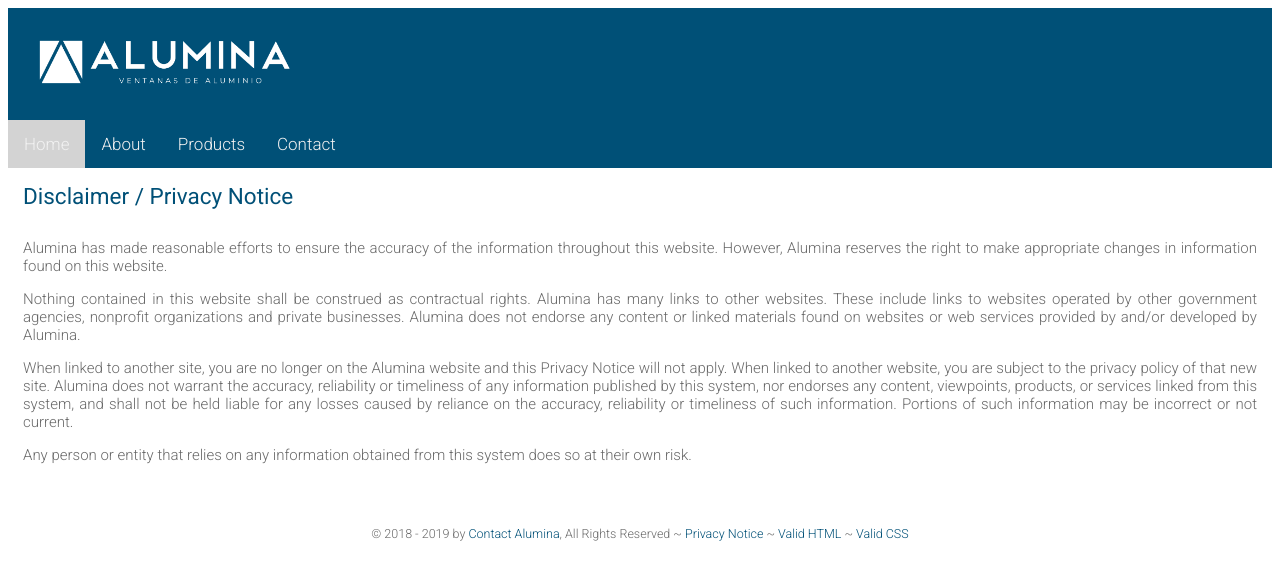
After one commit to karenyoseff/web-120---fall-2019, a PHP site: page /disclaimer.php in a window 1280 px wide. The commit adds this page. Shown: the top 580 px of the page. Run offline with PHP 8.4, Linux system fonts and the light colour scheme.

Commit message:
Add files via upload

```diff
--- a/fp/css/styles.css
+++ b/fp/css/styles.css
@@ -180,8 +180,7 @@
         }
     #logo {
         width: 70%;
-        display:inline-block;
-        float: left;
+
     }
     .gall {
         width:100%;
--- /dev/null
+++ b/fp/disclaimer.php
@@ -0,0 +1,26 @@
+
+
+<?php include "includes/header.php";?>
+
+
+
+<h2 class="pageID"><?=$PageID?></h2>
+
+  </section>
+<section class="gall">
+
+<p>Alumina has made reasonable efforts to ensure the accuracy of the information throughout this website. However, Alumina reserves the right to make appropriate changes in information found on this website.</p>
+
+<p>Nothing contained in this website shall be construed as contractual rights. Alumina  has many links to other websites. These include links to websites operated by other government agencies, nonprofit organizations and private businesses.  Alumina does not endorse any content or linked materials found on websites or web services provided by and/or developed by Alumina.  </p>
+
+<p>When linked to another site, you are no longer on the Alumina website and this Privacy Notice will not apply. When linked to another website, you are subject to the privacy policy of that new site. Alumina does not warrant the accuracy, reliability or timeliness of any information published by this system, nor endorses any content, viewpoints, products, or services linked from this system, and shall not be held liable for any losses caused by reliance on the accuracy, reliability or timeliness of such information. Portions of such information may be incorrect or not current. </p>
+
+<p>Any person or entity that relies on any information obtained from this system does so at their own risk.
+    </p>
+
+
+  </section>
+
+
+
+<?php include "includes/footer.php";?>
--- /dev/null
+++ b/fp/includes/feedback.php
@@ -0,0 +1,5 @@
+<div class="contact-feedback">
+    <h2>Your Comments Have Been Received!</h2>
+    <p>Thanks for the input!</p>
+    <p>We'll respond via email within 48 hours, if you requested information.</p>
+</div>
--- a/fp/includes/footer.php
+++ b/fp/includes/footer.php
@@ -1,7 +1,7 @@
 <!-- START Footer -->
 <footer>
     <footer>
-      <p><small>&copy; 2018 - <?=date("Y")?> by <a href="contact.php" target="_blank">Contact Alumina</a>, All Rights Reserved ~ <a href="http://validator.w3.org/check/referer" target="_blank">Valid HTML</a> ~ <a href="http://jigsaw.w3.org/css-validator/check?uri=referer" target="_blank">Valid CSS</a></small></p>
+      <p><small>&copy; 2018 - <?=date("Y")?> by <a href="contact.php" target="_blank">Contact Alumina</a>, All Rights Reserved ~ <a href="disclaimer.php" target="_blank">Privacy Notice</a> ~ <a href="http://validator.w3.org/check/referer" target="_blank">Valid HTML</a> ~ <a href="http://jigsaw.w3.org/css-validator/check?uri=referer" target="_blank">Valid CSS</a></small></p>
     </footer>
 </footer>
 <!-- END Footer -->
--- a/fp/includes/fp-config.php
+++ b/fp/includes/fp-config.php
@@ -48,7 +48,11 @@
 //        $logo 'fa-users';
         $PageID = 'Contact';
     break;
-
+        case 'disclaimer.php':
+        $title = 'Disclaimer / Privacy Notice';
+//        $logo 'fa-users';
+        $PageID = 'Disclaimer / Privacy Notice';
+    break;
     default:
         $title = THIS_PAGE;
         $logo = '';
```
